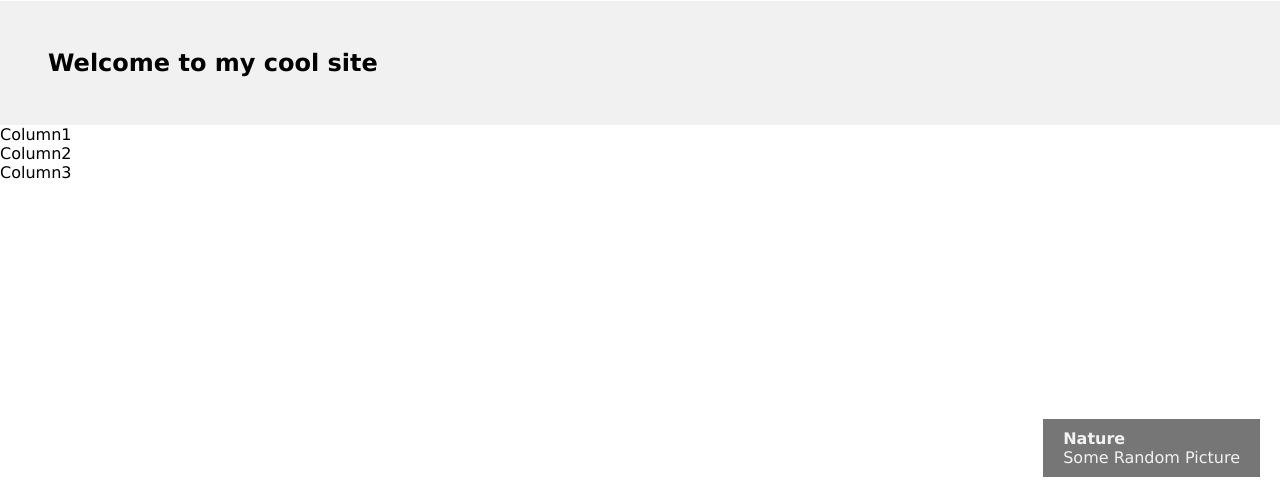
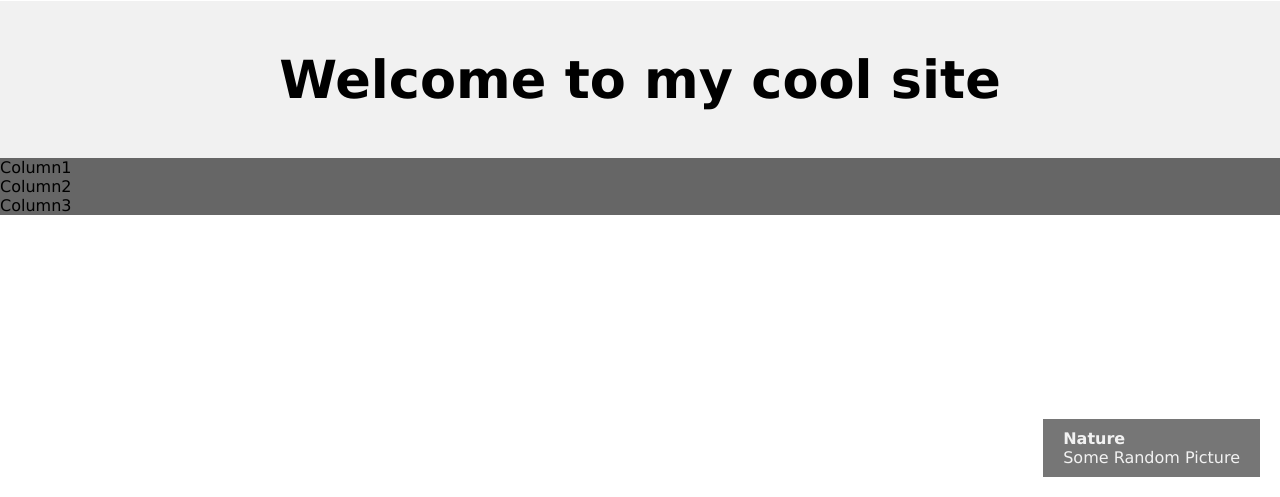
Before and after one commit to EmilyALaBelle/Css-intro-partTwo, a plain HTML site: page index.html in a window 1280 px wide. Shown: the part 303-800 px from the top of the page. Drawn offline with Linux system fonts and the light colour scheme.

Commit message:
formatting

```diff
--- a/styles.css
+++ b/styles.css
@@ -47,5 +47,10 @@
 .heading {
     background-color: #f1f1f1;
     padding: 3rem;
+    text-align: center;
+    font-size: 35px;
+}
 
+.row {
+    background-color: #666;
 }
```
